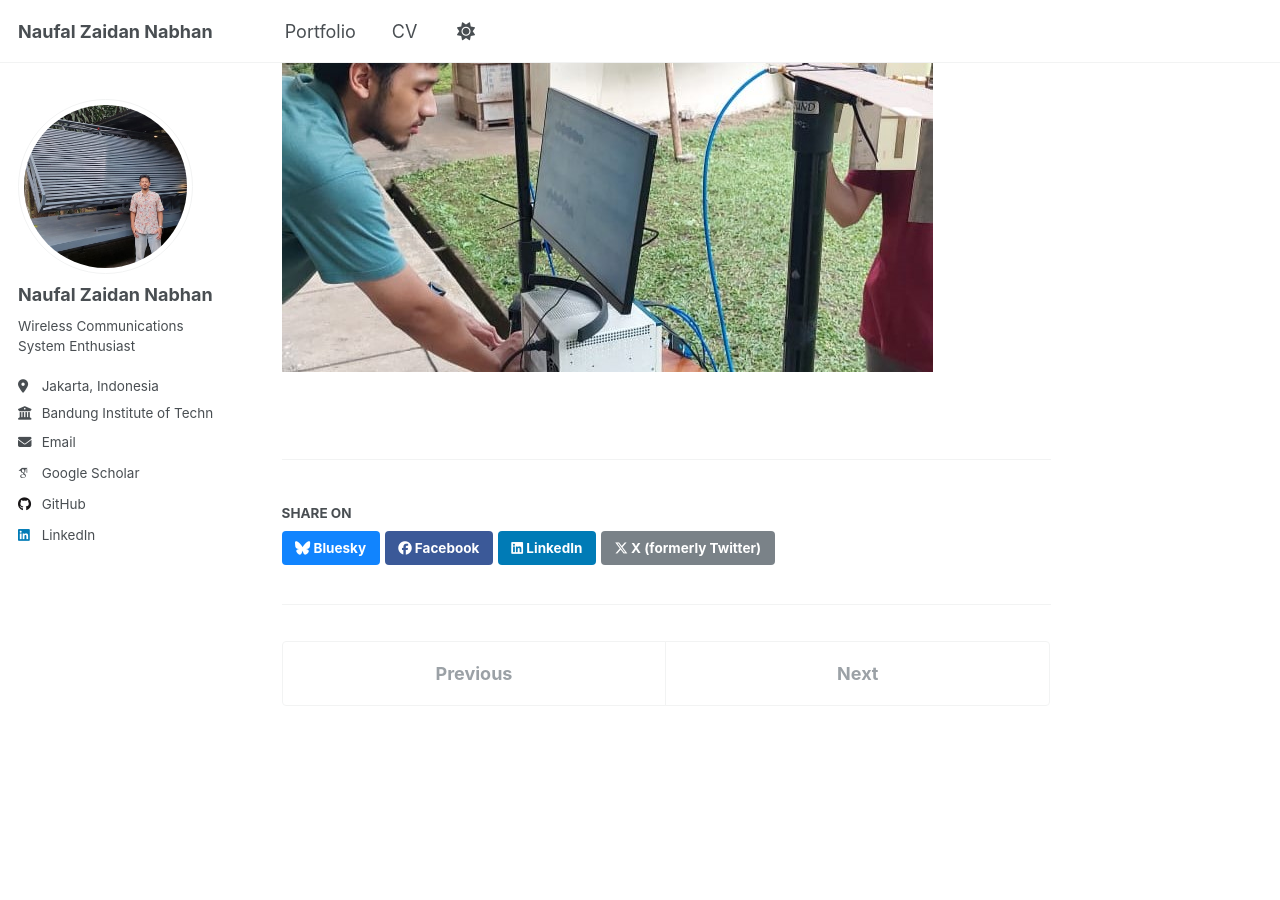
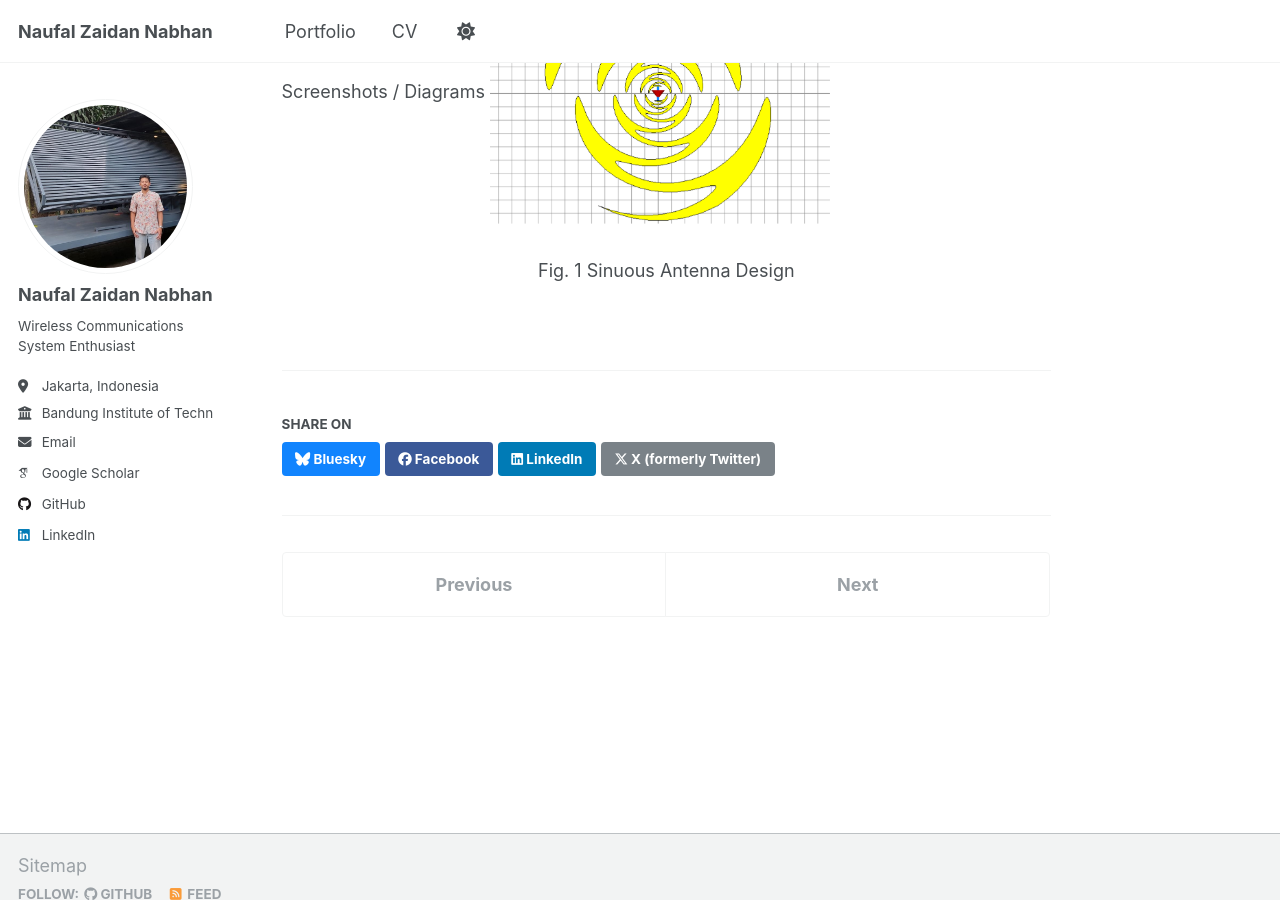
Before and after one commit to naufalzn/naufalzn.github.io, a Jekyll site: the page built from _portfolio/portfolio-2.md, in a window 1280 px wide and 900 px high, scrolled down 945 px. Built offline with Jekyll 4.4.1, drawn with Linux system fonts in a browser that asks for light colours; some web fonts are replaced.

Commit message:
Update portfolio-2.md

```diff
--- a/_portfolio/portfolio-2.md
+++ b/_portfolio/portfolio-2.md
@@ -23,4 +23,5 @@ The sinuous antenna was chosen due to its self-complementary structure, which su
 - Stable radiation pattern with broadside or end-fire directionkality
 
 Screenshots / Diagrams
-<img src='/images/fmcw_radar_1.jpg'>
+<img src='/images/sinuous_antenna.png'>
+<p style="text-align:center;">Fig. 1 Sinuous Antenna Design</p>
```
